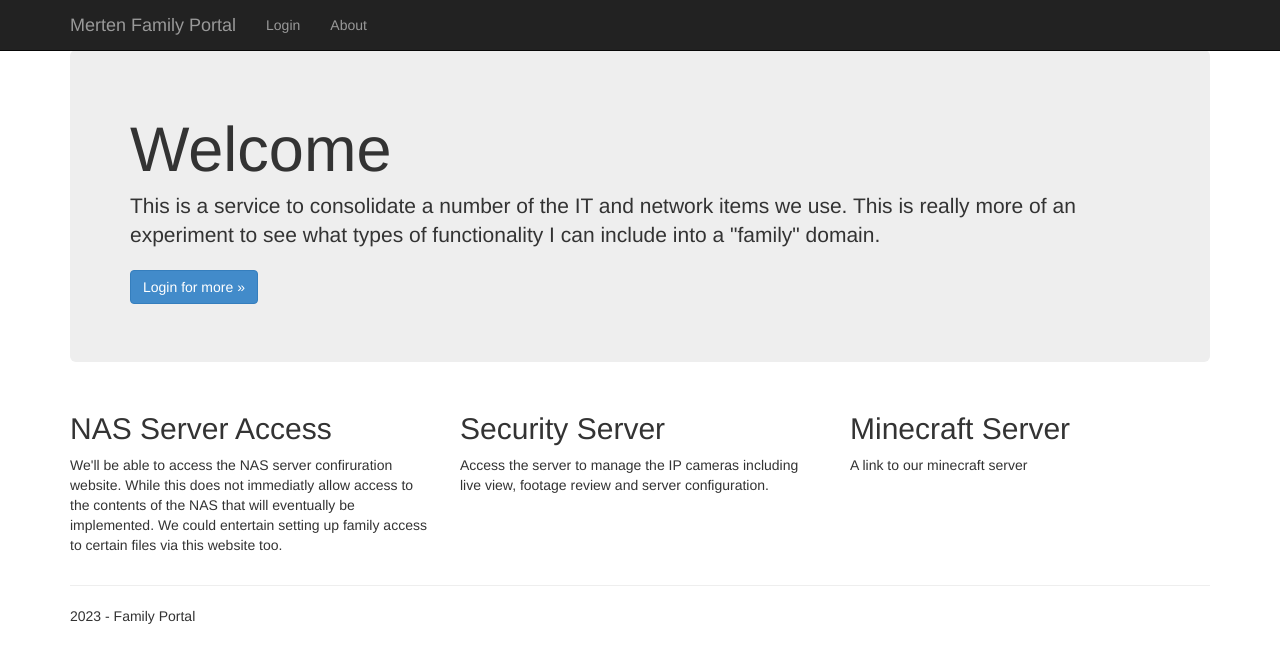
After one commit to skmerten/Family-Portal, a Django app: page /about/ in a window 1280 px wide. The commit adds this page. Shown: the top 663 px of the page. Run offline with Django 4.2, Linux system fonts and the light colour scheme; some libraries are stand-ins or nearby versions.

Commit message:
Updating:

```diff
--- /dev/null
+++ b/portal/family/templates/app/about.html
@@ -0,0 +1,34 @@
+{% extends "app/layout.html" %}
+
+{% block content %}
+
+<div class="jumbotron">
+    <h1>Welcome</h1>
+    <p class="lead">This is a service to consolidate a number of the IT and network items we use.
+        This is really more of an experiment to see what types of functionality I can include into a "family" domain.
+    </p>
+    <p><a href="/login/" class="btn btn-primary btn-large">Login for more &raquo;</a></p>
+</div>
+
+<div class="row">
+    <div class="col-md-4">
+        <h2>NAS Server Access</h2>
+        <p>
+            We'll be able to access the NAS server confiruration website.
+            While this does not immediatly allow access to the contents of the NAS that will eventually
+            be implemented.
+
+            We could entertain setting up family access to certain files via this website too.
+        </p>
+    </div>
+    <div class="col-md-4">
+        <h2>Security Server</h2>
+        <p>Access the server to manage the IP cameras including live view, footage review and server configuration. </p>
+    </div>
+    <div class="col-md-4">
+        <h2>Minecraft Server</h2>
+        <p>A link to our minecraft server</p>
+    </div>
+</div>
+
+{% endblock %}
--- a/portal/family/templates/app/layout.html
+++ b/portal/family/templates/app/layout.html
@@ -30,7 +30,7 @@
                     {% if request.user.is_authenticated %}
                     <li><a href="/logout">Logout</a></li>
                     {% endif %}
-                    <li><a href="">About</a></li>
+                    <li><a href="/about/">About</a></li>
                 </ul>
             </div>
         </div>
--- a/portal/family/templates/app/login.html
+++ b/portal/family/templates/app/login.html
@@ -8,7 +8,7 @@
         <section id="loginForm">
             <form action="." method="post" class="form-horizontal">
                 {% csrf_token %}
-                <h4>Use a local account to log in.</h4>
+                <h4>Please login to access family functions.</h4>
                 <hr />
                 <div class="form-group">
                     <label for="id_username" class="col-md-2 control-label">User name</label>
--- a/portal/family/views.py
+++ b/portal/family/views.py
@@ -20,6 +20,17 @@ def home(request):
         }
     )
 
+def about(request):
+    """Renders the home page."""
+    assert isinstance(request, HttpRequest)
+    return render(
+        request,
+        'app/about.html',
+        {
+            'title':'About this portal',
+            'year':datetime.now().year,
+        }
+    )
 def logout(request):
     """Renders the home page."""
     assert isinstance(request, HttpRequest)
--- a/portal/portal/urls.py
+++ b/portal/portal/urls.py
@@ -25,6 +25,7 @@ from django.conf.urls.static import static
 urlpatterns = [
     path('admin/', admin.site.urls),
     path('', family.views.home, name='home'),
+    path('about/', family.views.about, name='about'),
 
 
     # Login / Logout URLS
```
Also changed, not shown: portal/portal/settings.py (+6 -1 lines).
